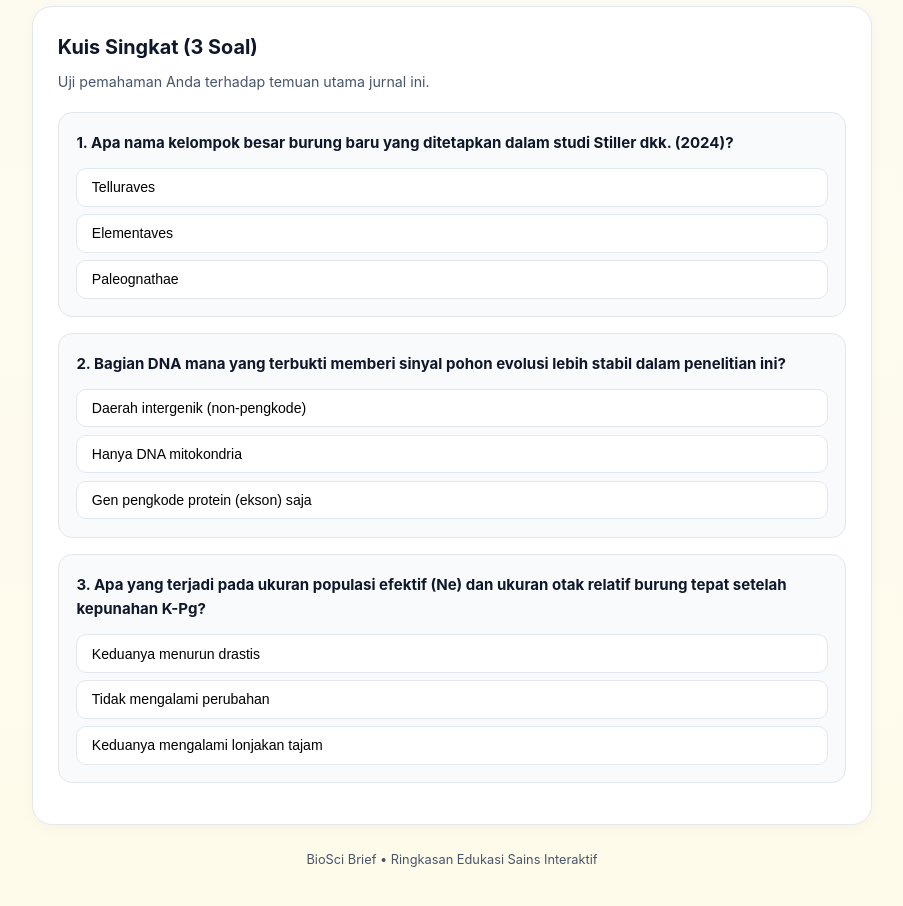
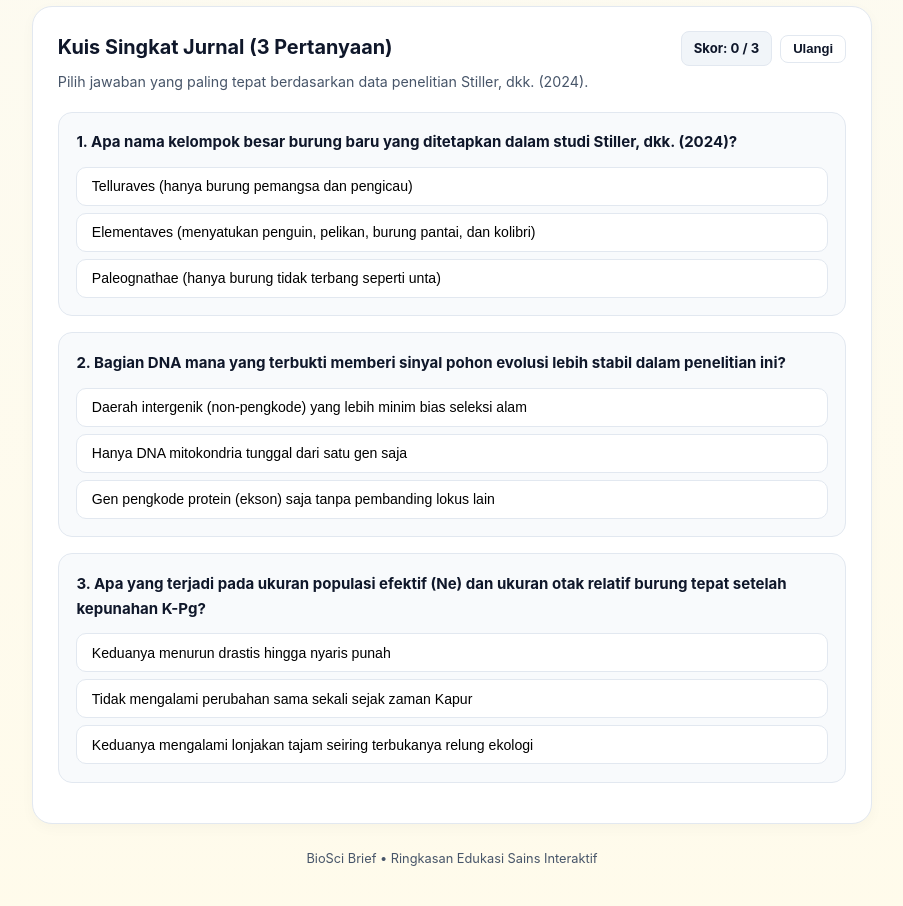
Before and after one commit to AldiansyahKarisma/biosci-brief, a plain HTML site: page evolusi-burung-genom-2024.html in a window 1280 px wide. Shown: the part 3340-4246 px from the top of the page, without its empty margins (188-1091 px from the left). Drawn offline with Linux system fonts and the light colour scheme.

Commit message:
Update evolusi-burung-genom-2024.html

```diff
--- a/evolusi-burung-genom-2024.html
+++ b/evolusi-burung-genom-2024.html
@@ -4,7 +4,7 @@
   <meta charset="UTF-8" />
   <meta name="viewport" content="width=device-width, initial-scale=1.0" />
   <title>Peta Genom Evolusi 363 Spesies Burung (Nature, 2024)</title>
-  <meta name="description" content="Analisis 63.430 lokus DNA dari 363 spesies burung mengungkap klade baru Elementaves, ledakan evolusi pasca-K-Pg, kesimpulan utama, dan manfaat praktisnya." />
+  <meta name="description" content="Analisis 63.430 lokus DNA dari 363 spesies burung mengungkap klade baru Elementaves, ledakan evolusi pasca-kepunahan 66 juta tahun lalu, kesimpulan utama, dan manfaat praktisnya." />
   <meta name="category" content="Zoologi" />
   <style>
     :root {
@@ -19,7 +19,6 @@
       --amber: #d97706;
       --amber-light: #fef3c7;
       --sky: #0284c7;
-      --sky-light: #e0f2fe;
       --border: #e2e8f0;
       --radius: 16px;
     }
@@ -190,7 +189,6 @@
       color: var(--text);
     }
 
-    /* Eksplorasi Data / Grafik Perbandingan Lokus */
     .chart-bars {
       display: flex;
       flex-direction: column;
@@ -228,7 +226,6 @@
       margin-top: 0.25rem;
     }
 
-    /* Eksplorasi 4 Klade */
     .clade-tabs {
       display: flex;
       flex-wrap: wrap;
@@ -445,7 +442,6 @@
       border-radius: 10px;
     }
 
-    /* Kesimpulan & Manfaat Praktis */
     .conclusion-box {
       background: linear-gradient(135deg, #f0fdfa 0%, #e0f2fe 100%);
       border: 1.5px solid #99f6e4;
@@ -482,6 +478,49 @@
     .practical-card p {
       font-size: 0.88rem;
       color: var(--text);
+    }
+
+    /* Kuis */
+    .quiz-top {
+      display: flex;
+      justify-content: space-between;
+      align-items: flex-start;
+      flex-wrap: wrap;
+      gap: 0.75rem;
+      margin-bottom: 1.15rem;
+    }
+
+    .quiz-controls {
+      display: flex;
+      align-items: center;
+      gap: 0.5rem;
+    }
+
+    .score-pill {
+      background: #f1f5f9;
+      border: 1px solid var(--border);
+      color: var(--text);
+      font-weight: 700;
+      font-size: 0.82rem;
+      padding: 0.35rem 0.75rem;
+      border-radius: 8px;
+    }
+
+    .reset-quiz-btn {
+      background: #ffffff;
+      border: 1.5px solid var(--border);
+      color: var(--text);
+      font-weight: 700;
+      font-size: 0.82rem;
+      padding: 0.35rem 0.75rem;
+      border-radius: 8px;
+      cursor: pointer;
+      transition: border-color 0.15s ease, background-color 0.15s ease;
+    }
+
+    .reset-quiz-btn:hover {
+      border-color: var(--primary);
+      background: #f8fafc;
     }
 
     .quiz-item {
@@ -522,19 +561,23 @@
     .quiz-exp {
       margin-top: 0.65rem;
       font-size: 0.84rem;
-      color: var(--muted);
       display: none;
     }
 
-    .score-banner {
-      margin-top: 1rem;
-      padding: 0.95rem 1.15rem;
-      border-radius: 12px;
-      background: var(--primary-light);
-      color: #0f766e;
-      font-weight: 700;
-      display: none;
-      text-align: center;
+    .quiz-exp.is-correct {
+      background: #f0fdf4;
+      border: 1px solid #bbf7d0;
+      color: #166534;
+      border-radius: 10px;
+      padding: 0.7rem 0.85rem;
+    }
+
+    .quiz-exp.is-wrong {
+      background: #fef2f2;
+      border: 1px solid #fecaca;
+      color: #991b1b;
+      border-radius: 10px;
+      padding: 0.7rem 0.85rem;
     }
 
     footer {
@@ -560,7 +603,7 @@
         <div>
           <strong>Referensi:</strong> Stiller, J., Feng, S., Chowdhury, A.-A., dkk. (2024). <em>Complexity of avian evolution revealed by family-level genomes.</em> Nature, 629(8013), 851–860. DOI: 10.1038/s41586-024-07323-1
         </div>
-        <button class="copy-btn" id="copy-cite">Salin Sitasi</button>
+        <button class="copy-btn" id="copy-cite" type="button">Salin Sitasi</button>
       </div>
     </header>
 
@@ -583,7 +626,6 @@
       </div>
     </section>
 
-    <!-- Subjek & Metode Ringkas -->
     <section class="section">
       <h2>Subjek &amp; Metode Penelitian</h2>
       <p class="section-sub">Ringkasan pendekatan genomik komparatif yang digunakan tim konsorsium B10K.</p>
@@ -599,7 +641,6 @@
       </div>
     </section>
 
-    <!-- Grafik Perbandingan Sinyal Genomik -->
     <section class="section">
       <h2>Eksplorasi Data: Stabilitas Sinyal Filogenetik per Tipe Lokus</h2>
       <p class="section-sub">Perbandingan tingkat konsistensi rekonstruksi silsilah antar-lokus dalam dataset 63.430 lokus Stiller dkk. (2024).</p>
@@ -622,7 +663,6 @@
       </div>
     </section>
 
-    <!-- Eksplorasi 4 Klade -->
     <section class="section">
       <h2>Eksplorasi 4 Kelompok Besar Burung Modern (Neoaves)</h2>
       <p class="section-sub">Klik masing-masing kelompok hasil revisi genomik Stiller dkk. (2024) untuk melihat anggota dan ciri adaptasinya.</p>
@@ -630,7 +670,6 @@
       <div class="clade-display" id="clade-display"></div>
     </section>
 
-    <!-- Alur Riset -->
     <section class="section">
       <h2>Alur Riset: Bagaimana Pohon Kekerabatan Ini Disusun?</h2>
       <p class="section-sub">Klik tiap tahap untuk memahami cara peneliti memecahkan silsilah burung yang selama ini membingungkan.</p>
@@ -638,14 +677,13 @@
       <div class="step-detail" id="step-detail"></div>
     </section>
 
-    <!-- Simulasi K-Pg -->
     <section class="section">
       <h2>Simulasi Dampak Kepunahan K-Pg pada Evolusi Burung</h2>
       <p class="section-sub">Pilih periode waktu di bawah ini untuk melihat perubahan parameter genetik dan biologis burung berdasarkan temuan genomik.</p>
       <div class="sim-controls">
-        <button class="era-btn active" data-era="pre">1. Sebelum K-Pg (&gt;66 Jt Thn Lalu)</button>
-        <button class="era-btn" data-era="post">2. Tepat Setelah K-Pg (~66 Jt Thn Lalu)</button>
-        <button class="era-btn" data-era="modern">3. Stabilisasi &amp; Era Modern</button>
+        <button class="era-btn active" type="button" data-era="pre">1. Sebelum K-Pg (&gt;66 Jt Thn Lalu)</button>
+        <button class="era-btn" type="button" data-era="post">2. Tepat Setelah K-Pg (~66 Jt Thn Lalu)</button>
+        <button class="era-btn" type="button" data-era="modern">3. Stabilisasi &amp; Era Modern</button>
       </div>
       <div class="sim-stage">
         <div class="sim-header">
@@ -672,7 +710,6 @@
       </div>
     </section>
 
-    <!-- Kesimpulan Penelitian & Manfaat Praktis -->
     <section class="section">
       <h2>Kesimpulan Penelitian &amp; Manfaat Praktis</h2>
       <p class="section-sub">Intisari temuan akhir serta penerapan nyata pada riset evolusi, konservasi, dan biologi komparatif.</p>
@@ -698,12 +735,18 @@
       </div>
     </section>
 
-    <!-- Kuis Singkat -->
     <section class="section">
-      <h2>Kuis Singkat (3 Soal)</h2>
-      <p class="section-sub">Uji pemahaman Anda terhadap temuan utama jurnal ini.</p>
+      <div class="quiz-top">
+        <div>
+          <h2>Kuis Singkat Jurnal (3 Pertanyaan)</h2>
+          <p class="section-sub" style="margin-bottom: 0;">Pilih jawaban yang paling tepat berdasarkan data penelitian Stiller, dkk. (2024).</p>
+        </div>
+        <div class="quiz-controls">
+          <span class="score-pill" id="score-pill">Skor: 0 / 3</span>
+          <button class="reset-quiz-btn" id="reset-quiz-btn" type="button">Ulangi</button>
+        </div>
+      </div>
       <div id="quiz-container"></div>
-      <div class="score-banner" id="score-banner"></div>
     </section>
 
     <footer>
@@ -762,7 +805,7 @@
 
     function renderClades() {
       cladeTabsEl.innerHTML = clades.map(c =>
-        '<button class="clade-btn ' + (c.id === activeClade ? "active" : "") + '" data-id="' + c.id + '">' + c.name + "</button>"
+        '<button class="clade-btn ' + (c.id === activeClade ? "active" : "") + '" type="button" data-id="' + c.id + '">' + c.name + "</button>"
       ).join("");
 
       const current = clades.find(c => c.id === activeClade);
@@ -810,7 +853,7 @@
 
     function renderSteps() {
       stepsNavEl.innerHTML = steps.map((s, idx) =>
-        '<button class="step-btn ' + (idx === activeStep ? "active" : "") + '" data-idx="' + idx + '">' +
+        '<button class="step-btn ' + (idx === activeStep ? "active" : "") + '" type="button" data-idx="' + idx + '">' +
           "<strong>Tahap " + (idx + 1) + "</strong>" +
           "<span>" + s.label + "</span>" +
         "</button>"
@@ -873,29 +916,49 @@
 
     const quizData = [
       {
-        q: "1. Apa nama kelompok besar burung baru yang ditetapkan dalam studi Stiller dkk. (2024)?",
-        options: ["Telluraves", "Elementaves", "Paleognathae"],
+        q: "1. Apa nama kelompok besar burung baru yang ditetapkan dalam studi Stiller, dkk. (2024)?",
+        options: [
+          "Telluraves (hanya burung pemangsa dan pengicau)",
+          "Elementaves (menyatukan penguin, pelikan, burung pantai, dan kolibri)",
+          "Paleognathae (hanya burung tidak terbang seperti unta)"
+        ],
         correct: 1,
-        exp: "Elementaves adalah klade baru yang menyatukan burung yang beradaptasi di air, udara, dan darat seperti penguin, pelikan, burung pantai, dan kolibri."
+        correctExp: "Jawaban Benar: Tepat. Elementaves adalah klade baru yang menyatukan burung dari berbagai elemen habitat seperti penguin, pelikan, burung pantai, dan kolibri.",
+        wrongExp: "Kurang Tepat: Benar. Studi ini menetapkan kelompok besar baru bernama Elementaves yang mencakup penguin, pelikan, burung pantai, bangau, dan kolibri."
       },
       {
         q: "2. Bagian DNA mana yang terbukti memberi sinyal pohon evolusi lebih stabil dalam penelitian ini?",
-        options: ["Daerah intergenik (non-pengkode)", "Hanya DNA mitokondria", "Gen pengkode protein (ekson) saja"],
+        options: [
+          "Daerah intergenik (non-pengkode) yang lebih minim bias seleksi alam",
+          "Hanya DNA mitokondria tunggal dari satu gen saja",
+          "Gen pengkode protein (ekson) saja tanpa pembanding lokus lain"
+        ],
         correct: 0,
-        exp: "Daerah intergenik (non-pengkode) lebih sedikit terpengaruh oleh bias seleksi alam dibandingkan ekson, sehingga menghasilkan pohon kekerabatan yang lebih konsisten."
+        correctExp: "Jawaban Benar: Akurat. Daerah intergenik (non-pengkode) lebih sedikit terdistorsi oleh seleksi alam langsung dibanding ekson, sehingga menghasilkan rekonstruksi filogeni yang lebih stabil.",
+        wrongExp: "Kurang Tepat: Benar. Daerah intergenik (non-pengkode) memberi sinyal evolusi paling stabil dalam analisis 63.430 lokus penelitian ini."
       },
       {
         q: "3. Apa yang terjadi pada ukuran populasi efektif (Ne) dan ukuran otak relatif burung tepat setelah kepunahan K-Pg?",
-        options: ["Keduanya menurun drastis", "Tidak mengalami perubahan", "Keduanya mengalami lonjakan tajam"],
+        options: [
+          "Keduanya menurun drastis hingga nyaris punah",
+          "Tidak mengalami perubahan sama sekali sejak zaman Kapur",
+          "Keduanya mengalami lonjakan tajam seiring terbukanya relung ekologi"
+        ],
         correct: 2,
-        exp: "Terbukanya relung ekologi pasca-kepunahan 66 juta tahun lalu memicu lonjakan tajam pada ukuran populasi efektif, laju mutasi DNA, dan ukuran otak relatif burung."
+        correctExp: "Jawaban Benar: Tepat. Setelah kepunahan massal K-Pg sekitar 66 juta tahun lalu, data genom menunjukkan lonjakan tajam pada ukuran populasi efektif (Ne), laju mutasi DNA, dan ukuran otak relatif burung.",
+        wrongExp: "Kurang Tepat: Benar. Pasca-kepunahan K-Pg (~66 juta tahun lalu), ukuran populasi efektif, laju substitusi DNA, dan ukuran otak relatif burung justru melonjak tajam."
       }
     ];
 
     const quizContainer = document.getElementById("quiz-container");
-    const scoreBanner = document.getElementById("score-banner");
-    let answered = 0;
+    const scorePill = document.getElementById("score-pill");
+    const resetQuizBtn = document.getElementById("reset-quiz-btn");
     let score = 0;
+
+    function renderQuiz() {
+      score = 0;
+      scorePill.textContent = "Skor: 0 / " + quizData.length;
+      quizContainer.innerHTML = "";
 
       quizData.forEach((item, qIdx) => {
         const box = document.createElement("div");
@@ -903,7 +966,7 @@
         box.innerHTML =
           '<div class="quiz-q">' + item.q + "</div>" +
           '<div class="quiz-opts">' +
-          item.options.map((opt, oIdx) => '<button class="opt-btn" data-o="' + oIdx + '">' + opt + "</button>").join("") +
+            item.options.map((opt, oIdx) => '<button class="opt-btn" type="button" data-o="' + oIdx + '">' + opt + "</button>").join("") +
           "</div>" +
           '<div class="quiz-exp" id="exp-' + qIdx + '"></div>';
         quizContainer.appendChild(box);
@@ -915,23 +978,28 @@
           btn.addEventListener("click", () => {
             const chosen = Number(btn.dataset.o);
             btns.forEach(b => { b.disabled = true; });
+            expEl.classList.remove("is-correct", "is-wrong");
+
             if (chosen === item.correct) {
               btn.classList.add("correct");
               score++;
+              scorePill.textContent = "Skor: " + score + " / " + quizData.length;
+              expEl.textContent = item.correctExp;
+              expEl.classList.add("is-correct");
             } else {
               btn.classList.add("wrong");
               btns[item.correct].classList.add("correct");
+              expEl.textContent = item.wrongExp;
+              expEl.classList.add("is-wrong");
             }
-          expEl.textContent = item.exp;
             expEl.style.display = "block";
-          answered++;
-          if (answered === quizData.length) {
-            scoreBanner.textContent = "Skor Anda: " + score + " dari " + quizData.length + " soal benar!";
-            scoreBanner.style.display = "block";
-          }
           });
         });
       });
+    }
+
+    resetQuizBtn.addEventListener("click", renderQuiz);
+    renderQuiz();
   </script>
 </body>
 </html>
```
Lines whose indentation alone changed are shown as unchanged.
